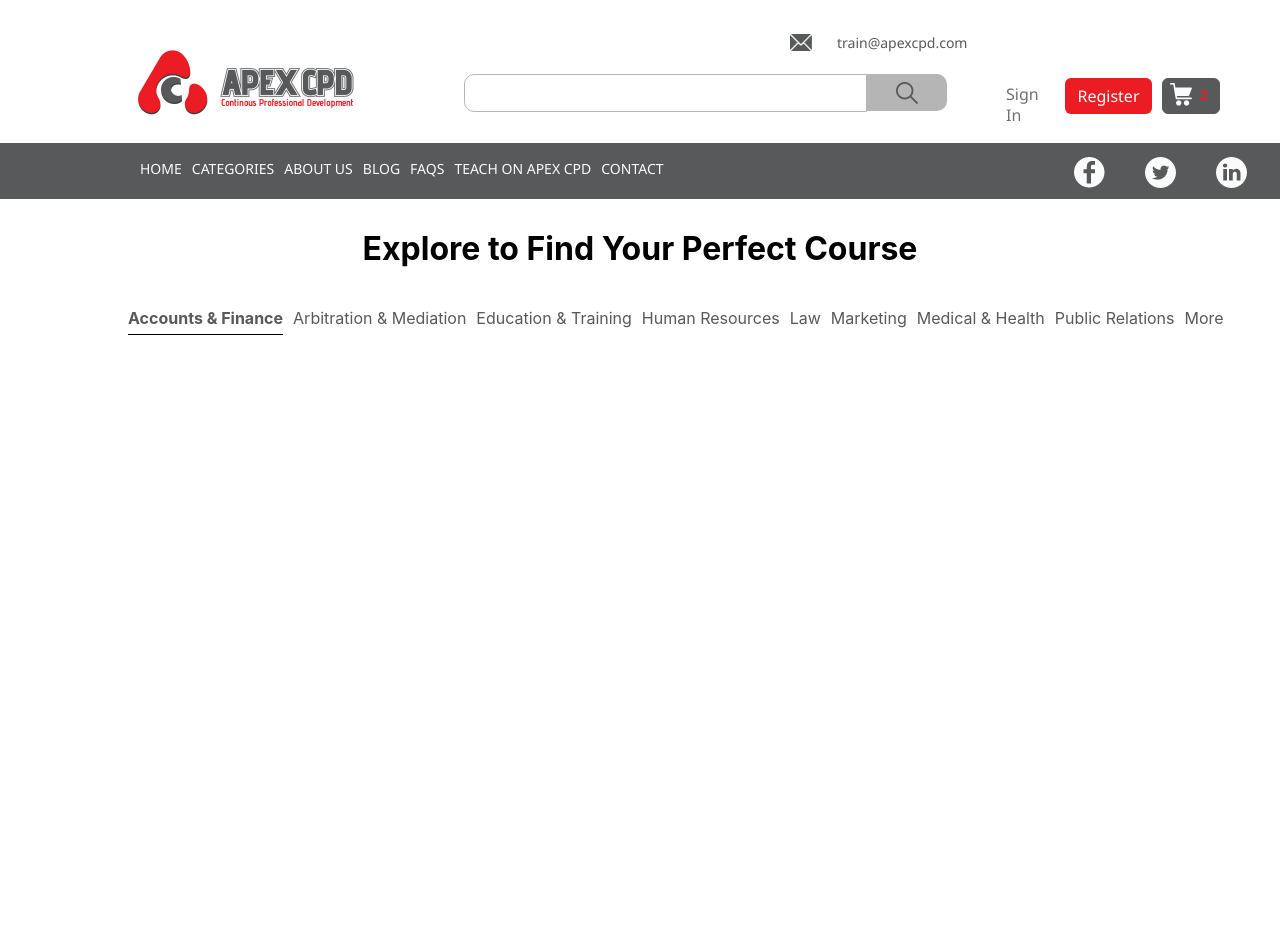
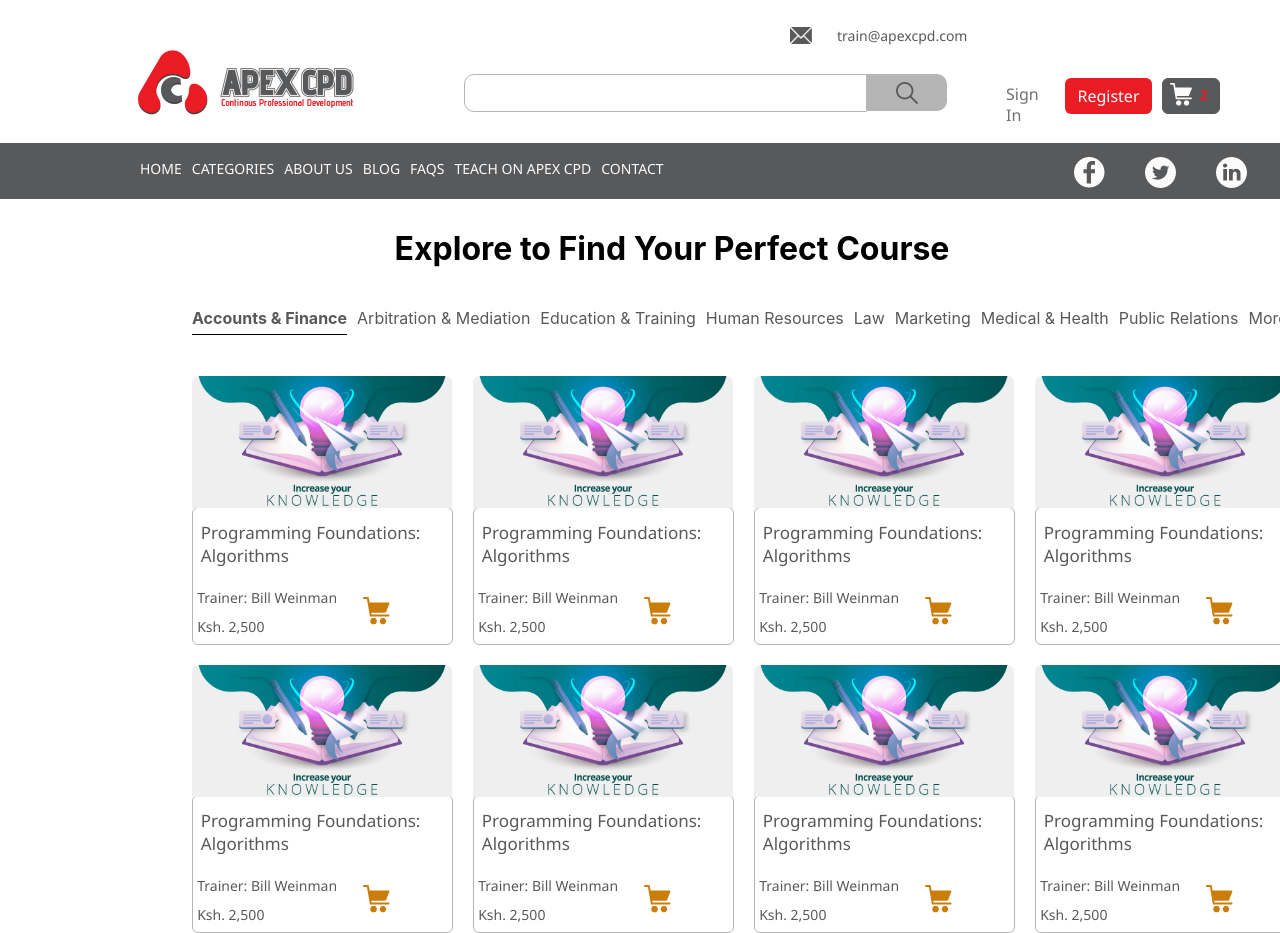
Before and after one commit to AbigaelKirwa/LiquidHackChallenge, a React (Create React App) app: page / in a window 1280 px wide. Shown: the top 933 px of the page. Before the commit the page ends 800 px from the top, so only its background shows below. Built offline with nearby package versions, Linux system fonts and the light colour scheme.

Commit message:
added main components

```diff
--- /dev/null
+++ b/src/components/Card/Card.css
@@ -0,0 +1,45 @@
+.overall_card_components .card_main_img img{
+    width: 260px;
+    height: 132px;
+    border-radius: 6px 6px 0px 0px;
+}
+.overall_card_components .card_words{
+    width: 259px;
+    /* UI Properties */
+    background: #FFFFFF 0% 0% no-repeat padding-box;
+    border: 1px solid #B5B5B5;
+    border-radius: 6px;
+    margin-top: -2%;
+    padding-bottom: 3%;
+}
+.overall_card_components .card_words h3{
+    font: normal normal normal 17px Segoe UI;
+    letter-spacing: 0px;
+    color: #58595B;
+    padding-top: 5%;
+    padding-left: 3%;
+}
+.overall_card_components .card_words .bottom_card_words p{
+    margin-top: 5%;
+    font: normal normal normal 14px Segoe UI;
+    letter-spacing: 0px;
+    color: #58595B;
+    padding-top: 10%;
+    padding-left: 3%;
+    text-wrap: nowrap;
+}
+.overall_card_components .card_words .bottom_card_words{
+    display: flex;
+    flex-direction: row;
+}
+.overall_card_components .card_words .bottom_card_words h2{
+    font: normal normal normal 14px/19px Segoe UI;
+    letter-spacing: 0px;
+    color: #58595B;
+    margin-top: 10px;
+    padding-left: 3%;
+}
+.overall_card_components .card_words .bottom_card_words img{
+    margin-top: 30px;
+    margin-left: 30px;
+}
--- /dev/null
+++ b/src/components/Card/Card.jsx
@@ -0,0 +1,26 @@
+import CardMain from "../../images/card.png"
+import Cart2 from "../../images/cart2.png"
+import "./Card.css"
+
+function Card(){
+    return(
+        <div className="card">
+        <div className="card_main_img">
+            <img src={CardMain} alt="phase" />
+        </div>
+        <div className="card_words">
+            <h3>Programming Foundations: Algorithms</h3>
+            <div className="bottom_card_words">
+                <div>
+                    <p>Trainer: Bill Weinman</p>
+                    <h2>Ksh. 2,500</h2>
+                </div>
+                <div>
+                    <img src={Cart2} alt="" />
+                </div>
+            </div>
+        </div>
+    </div>
+    )
+}
+export default Card
--- a/src/components/MainContent/MainContent.css
+++ b/src/components/MainContent/MainContent.css
@@ -1,5 +1,5 @@
 #overall_content{
-    padding-left: 10%;
+    padding-left: 15%;
     padding-right: 10%;
     margin-top: 30px;
 }
@@ -24,3 +24,9 @@
     text-decoration: underline;
     text-underline-offset: 10px;
 }
+.overall_card_components{
+    margin-top: 5%;
+    display: grid;
+    grid-template-columns: auto auto auto auto;
+    gap: 20px;
+}
--- a/src/components/MainContent/MainContent.jsx
+++ b/src/components/MainContent/MainContent.jsx
@@ -1,3 +1,4 @@
+import Card from "../Card/Card";
 import "./MainContent.css"
 function MainContent(){
     return(
@@ -16,6 +17,16 @@ function MainContent(){
                     <li><a href="#more">More</a></li>
                 </ul>
             </div>
+            <div className="overall_card_components">
+                <Card/>
+                <Card/>
+                <Card/>
+                <Card/>
+                <Card/>
+                <Card/>
+                <Card/>
+                <Card/>
+            </div>
         </div>
     )
 }
--- a/src/components/Navbar/Navbar.css
+++ b/src/components/Navbar/Navbar.css
@@ -2,7 +2,7 @@
     display: flex;
     flex-direction: row;
     float: right;
-    margin-top: 17px;
+    margin-top: 10px;
     margin-right: 320px;
 }
 .top_nav img{
--- a/src/index.css
+++ b/src/index.css
@@ -5,6 +5,7 @@ body {
     sans-serif;
   -webkit-font-smoothing: antialiased;
   -moz-osx-font-smoothing: grayscale;
+  overflow-x: hidden;
 }
 
 code {
```
Also changed, not shown: src/App.css (line endings or trailing spaces), src/images/card.png (added), src/images/cart2.png (added).
